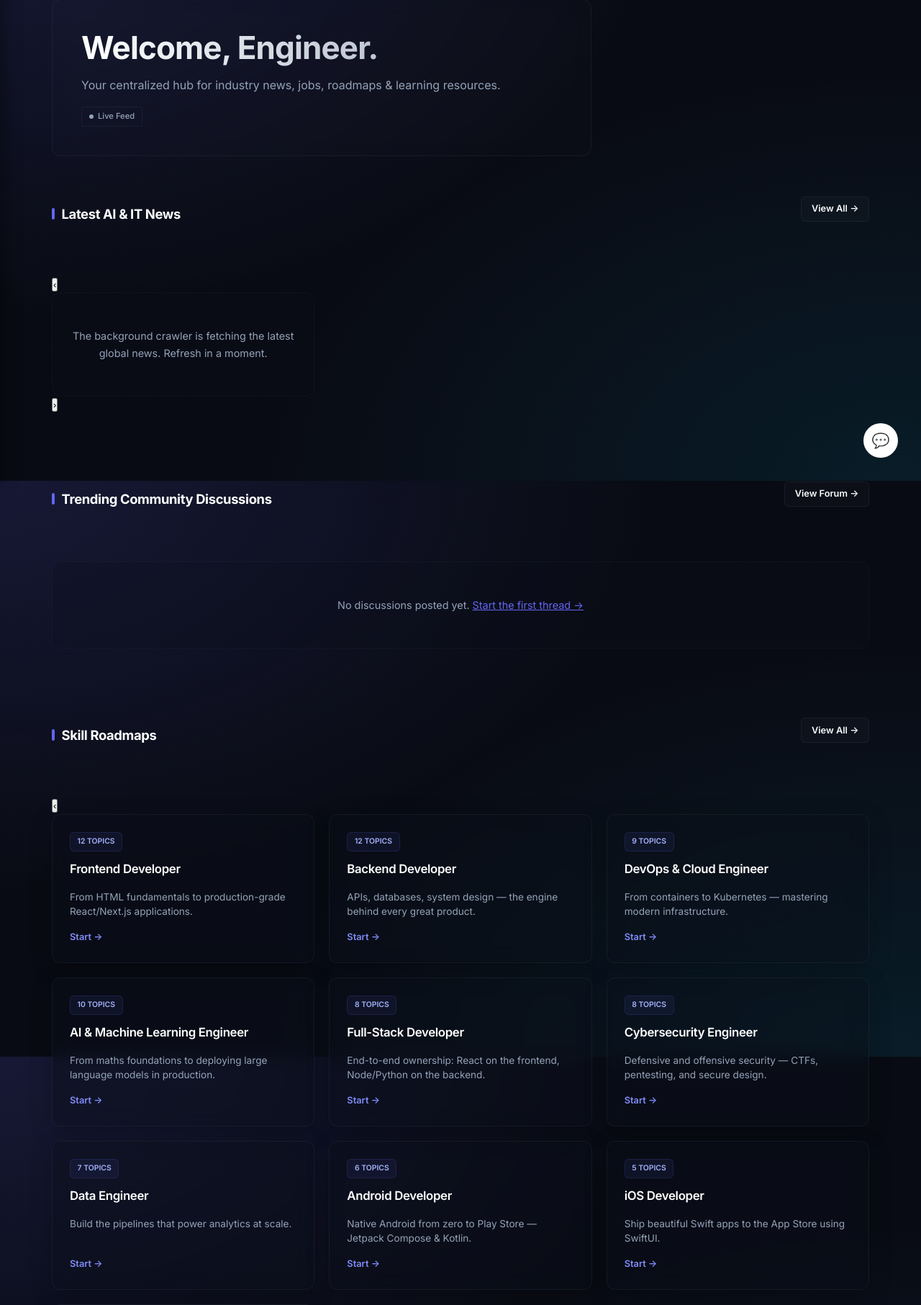
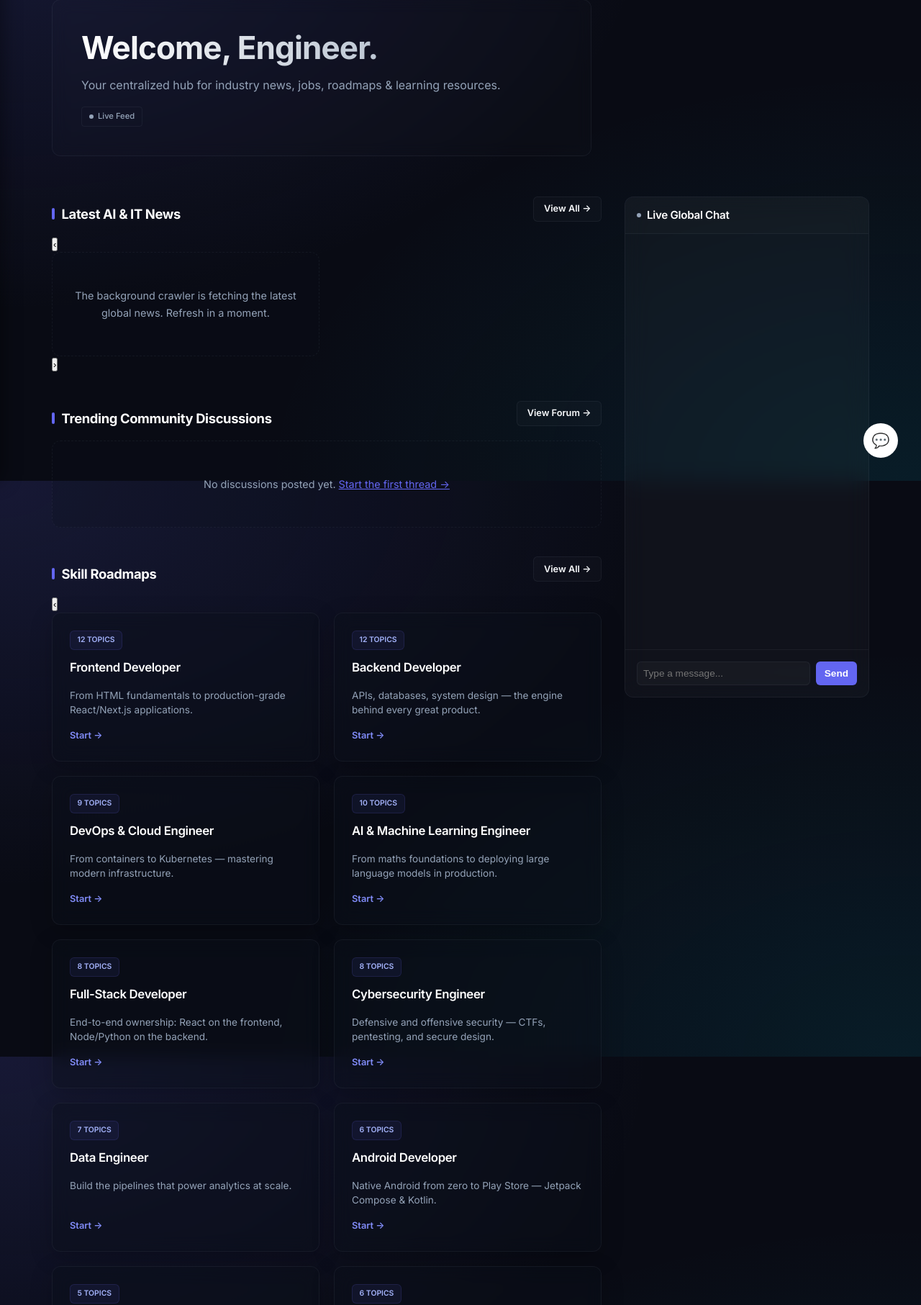
Before and after one commit to daymanandan15-arch/codevertex, a Flask app: page / in a window 1280 px wide. Shown: the part 132-1945 px from the top of the page at 72% size. Run offline with Flask 3, Linux system fonts and the light colour scheme; the visitor is signed in with stand-in values (Sample User, id 1); data comes from the database, SQL or seed files in the repository; data that the repository does not hold is empty; some libraries are stand-ins or nearby versions.

Commit message:
Feature: Premium Dashboard Split Workspace and Live Toast Notifications

```diff
--- a/app/static/css/style.css
+++ b/app/static/css/style.css
@@ -1081,3 +1081,151 @@ a:hover {
     opacity: 1;
     pointer-events: auto;
 }
+
+/* ── Split Workspace Architecture ── */
+.dashboard-layout-split {
+    display: grid;
+    grid-template-columns: 1fr;
+    gap: 2rem;
+    align-items: flex-start;
+}
+
+@media (min-width: 1100px) {
+    .dashboard-layout-split {
+        grid-template-columns: 1fr 340px;
+    }
+}
+
+.dashboard-sidebar {
+    position: sticky;
+    top: 5rem;
+    height: calc(100vh - 6.5rem);
+}
+
+.sidebar-chat-box {
+    background: rgba(255, 255, 255, 0.03);
+    backdrop-filter: blur(16px);
+    -webkit-backdrop-filter: blur(16px);
+    border: 1px solid var(--border);
+    border-radius: 12px;
+    height: 100%;
+    display: flex;
+    flex-direction: column;
+    overflow: hidden;
+}
+
+.sidebar-chat-header {
+    padding: 1rem;
+    border-bottom: 1px solid var(--border);
+    background: rgba(255, 255, 255, 0.01);
+}
+
+.sidebar-chat-header h3 {
+    font-size: 0.95rem;
+    font-weight: 600;
+}
+
+.sidebar-chat-messages {
+    flex: 1;
+    overflow-y: auto;
+    padding: 1rem;
+    display: flex;
+    flex-direction: column;
+    gap: 0.75rem;
+}
+
+.sidebar-chat-input-form {
+    padding: 1rem;
+    border-top: 1px solid var(--border);
+    display: flex;
+    gap: 0.5rem;
+}
+
+.sidebar-chat-input-form input {
+    flex: 1;
+    background: var(--bg-elevated);
+    border: 1px solid var(--border);
+    border-radius: 6px;
+    color: #fff;
+    padding: 0.5rem;
+    font-size: 0.85rem;
+}
+
+.sidebar-chat-input-form .send-btn {
+    background: var(--accent);
+    color: #fff;
+    border: none;
+    border-radius: 6px;
+    padding: 0 0.75rem;
+    font-weight: 600;
+    font-size: 0.85rem;
+    cursor: pointer;
+}
+
+/* ── Mobile Tab Toggles ── */
+.dashboard-tabs {
+    display: none;
+    background: var(--bg-primary);
+    border-bottom: 1px solid var(--border);
+    margin-bottom: 1rem;
+}
+
+@media (max-width: 1099px) {
+    .dashboard-tabs {
+        display: flex;
+        width: 100%;
+    }
+    .dashboard-sidebar {
+        display: none;
+        position: static;
+        height: 500px;
+    }
+    .dashboard-tabs .tab-btn {
+        flex: 1;
+        padding: 0.85rem;
+        background: none;
+        border: none;
+        color: var(--text-muted);
+        font-weight: 600;
+        font-size: 0.9rem;
+        border-bottom: 2px solid transparent;
+        cursor: pointer;
+    }
+    .dashboard-tabs .tab-btn.active {
+        color: #fff;
+        border-bottom-color: var(--accent);
+        background: rgba(255, 255, 255, 0.03);
+    }
+}
+
+/* ── Toast Notifications ── */
+#toast-container {
+    position: fixed;
+    bottom: 2rem;
+    right: 2rem;
+    z-index: 9999;
+    display: flex;
+    flex-direction: column;
+    gap: 0.75rem;
+    pointer-events: none;
+}
+
+.toast-bubble {
+    background: rgba(9, 11, 20, 0.92);
+    backdrop-filter: blur(12px);
+    border: 1px solid var(--border);
+    border-left: 3px solid var(--accent);
+    padding: 0.85rem 1.25rem;
+    border-radius: 8px;
+    color: #f8fafc;
+    font-size: 0.85rem;
+    box-shadow: 0 8px 32px rgba(0, 0, 0, 0.5);
+    transform: translateX(120%);
+    transition: transform 0.3s cubic-bezier(0.175, 0.885, 0.32, 1.275);
+    pointer-events: auto;
+    max-width: 320px;
+}
+
+.toast-bubble.visible {
+    transform: translateX(0);
+}
--- a/app/static/js/main.js
+++ b/app/static/js/main.js
@@ -112,10 +112,17 @@ document.addEventListener('DOMContentLoaded', () => {
 
             socket.on('chat_message', (data) => {
                 appendMessage(data.username, data.msg);
+                if (window.CURRENT_USERNAME && data.username !== window.CURRENT_USERNAME) {
+                    showToast(`💬 @${data.username}: ${data.msg}`);
+                }
                 if (!drawer.classList.contains('open') || convoView.style.display === 'none') {
                     unreadCount++;
                     updateBadge();
                 }
+            });
+
+            socket.on('new_post', (data) => {
+                showToast(`🔥 New Post in r/${data.subreddit}: ${data.title}`, data.url);
             });
 
             socket.on('system_message', (data) => {
@@ -123,6 +130,7 @@ document.addEventListener('DOMContentLoaded', () => {
             });
         }
     }
+
 
     function appendMessage(sender, text) {
         const bubble = document.createElement('div');
@@ -138,7 +146,16 @@ document.addEventListener('DOMContentLoaded', () => {
         bubble.innerHTML = content;
         msgsList.appendChild(bubble);
         msgsList.scrollTop = msgsList.scrollHeight;
+
+        // Dashboard Sidebar Mirror
+        const sidebarMsgs = document.getElementById('sidebar-chat-messages');
+        if (sidebarMsgs) {
+            const sbBubble = bubble.cloneNode(true);
+            sidebarMsgs.appendChild(sbBubble);
+            sidebarMsgs.scrollTop = sidebarMsgs.scrollHeight;
+        }
     }
+
 
     function appendSystemMessage(text) {
         const sys = document.createElement('div');
@@ -149,7 +166,15 @@ document.addEventListener('DOMContentLoaded', () => {
         sys.textContent = text;
         msgsList.appendChild(sys);
         msgsList.scrollTop = msgsList.scrollHeight;
+
+        const sidebarMsgs = document.getElementById('sidebar-chat-messages');
+        if (sidebarMsgs) {
+            const sbSys = sys.cloneNode(true);
+            sidebarMsgs.appendChild(sbSys);
+            sidebarMsgs.scrollTop = sidebarMsgs.scrollHeight;
+        }
     }
+
 
     function openConvo(id) {
         const thread = THREADS.find(t => t.id === id);
@@ -218,4 +243,61 @@ document.addEventListener('DOMContentLoaded', () => {
 
     updateBadge();
 
+    // Auto-init socket socket if Sidebar exists (Dashboard load)
+    const sidebar = document.getElementById('sidebar-chat-messages');
+    if (sidebar) {
+        initSocket();
+    }
+
+    // Toast Alert Helper
+    function showToast(text, url = '#') {
+        const container = document.getElementById('toast-container');
+        if (!container) return;
+
+        const toast = document.createElement('div');
+        toast.className = 'toast-bubble';
+        toast.innerHTML = `<a href="${url}" style="color:inherit; text-decoration:none;">${text}</a>`;
+
+        container.appendChild(toast);
+        setTimeout(() => toast.classList.add('visible'), 100);
+        setTimeout(() => {
+            toast.classList.remove('visible');
+            setTimeout(() => toast.remove(), 300);
+        }, 4500);
+    }
+
+    // Global support for dashboard input
+    window.sendSidebarChat = function(e) {
+        e.preventDefault();
+        const input = document.getElementById('sidebar-chat-input');
+        if (!input) return;
+        const text = input.value.trim();
+        if (!text) return;
+
+        initSocket();
+        const myUsername = window.CURRENT_USERNAME || 'Anonymous';
+        socket.emit('chat_message', { username: myUsername, msg: text });
+        input.value = '';
+    }
+
+    window.switchDashboardTab = function(tab) {
+        const feedCol = document.getElementById('dash-feed-column');
+        const chatCol = document.getElementById('dash-chat-column');
+        const btns = document.querySelectorAll('#dashboard-mobile-tabs .tab-btn');
+
+        if (!feedCol || !chatCol) return;
+
+        if (tab === 'feed') {
+            feedCol.style.display = 'block';
+            chatCol.style.display = 'none';
+            btns[0].classList.add('active');
+            btns[1].classList.remove('active');
+        } else {
+            feedCol.style.display = 'none';
+            chatCol.style.display = 'block';
+            btns[0].classList.remove('active');
+            btns[1].classList.add('active');
+        }
+    }
+
 });
--- a/app/templates/base.html
+++ b/app/templates/base.html
@@ -137,10 +137,14 @@
     </div>
 
     <script src="https://cdn.socket.io/4.6.0/socket.io.min.js"></script>
+    <!-- Live Toast Notification Anchor Container -->
+    <div id="toast-container"></div>
+
     <script>
         window.CURRENT_USERNAME = "{{ current_user.username if current_user.is_authenticated else '' }}";
     </script>
     <script src="{{ url_for('static', filename='js/main.js') }}"></script>
 </body>
 
+
 </html>
--- a/app/templates/index.html
+++ b/app/templates/index.html
@@ -10,7 +10,15 @@
     </div>
 </header>
 
-<div class="dashboard-grid">
+<!-- Mobile Toggle Tabs (Engagement Switcher) -->
+<div class="dashboard-tabs" id="dashboard-mobile-tabs">
+    <button class="tab-btn active" onclick="switchDashboardTab('feed')">🟢 Feed</button>
+    <button class="tab-btn" onclick="switchDashboardTab('chat')">💬 Live Chat</button>
+</div>
+
+<div class="dashboard-layout-split">
+    <!-- ── Main Feed Column (70%) ── -->
+    <div class="dashboard-main-column" id="dash-feed-column">
 
         <!-- ── NEWS ── -->
         <div class="section-header">
@@ -41,7 +49,7 @@
             <a href="{{ url_for('views.community_index') }}" class="view-all">View Forum &rarr;</a>
         </div>
 
-    <div class="card-list" style="grid-template-columns: repeat(auto-fill, minmax(260px, 1fr));">
+        <div class="card-list" style="grid-template-columns: repeat(auto-fill, minmax(240px, 1fr));">
             {% for post in posts %}
             <article class="card">
                 <div class="card-meta">
@@ -62,7 +70,6 @@
         </div>
 
         <!-- ── ROADMAPS ── -->
-
         <div class="section-header" style="margin-top:2.5rem;">
             <h2>Skill Roadmaps</h2>
             <a href="{{ url_for('views.roadmaps_index') }}" class="view-all">View All &rarr;</a>
@@ -85,7 +92,6 @@
             </div>
             <button class="slider-btn next-btn" aria-label="Scroll right">&rsaquo;</button>
         </div>
-
 
         <!-- ── JOBS ── -->
         <div class="section-header" style="margin-top:2.5rem;">
@@ -110,5 +116,32 @@
             <button class="slider-btn next-btn" aria-label="Scroll right">&rsaquo;</button>
         </div>
 
-</div><!-- /.dashboard-grid -->
+    </div><!-- /.dashboard-main-column -->
+
+    <!-- ── Right Sidebar Column (30%) ── -->
+    <aside class="dashboard-sidebar" id="dash-chat-column">
+        <div class="sidebar-chat-box">
+            <div class="sidebar-chat-header">
+                <div style="display:flex; align-items:center; gap:0.5rem;">
+                    <span class="pulse-dot"></span>
+                    <h3>Live Global Chat</h3>
+                </div>
+            </div>
+            <div class="sidebar-chat-messages" id="sidebar-chat-messages">
+                <!-- Messages populated via JS -->
+            </div>
+            {% if current_user.is_authenticated %}
+            <form class="sidebar-chat-input-form" onsubmit="window.sendSidebarChat(event)">
+                <input type="text" id="sidebar-chat-input" placeholder="Type a message..." maxlength="200" autocomplete="off">
+                <button type="submit" class="send-btn">Send</button>
+            </form>
+            {% else %}
+            <div style="padding: 1rem; text-align: center; border-top: 1px solid var(--border); font-size: 0.85rem; color: var(--text-muted);">
+                <a href="{{ url_for('views.login') }}" style="color: var(--accent); font-weight: 500;">Log In</a> to join the live chat channel.
+            </div>
+            {% endif %}
+        </div>
+    </aside>
+
+</div><!-- /.dashboard-layout-split -->
 {% endblock %}
--- a/app/views.py
+++ b/app/views.py
@@ -3,7 +3,7 @@ from flask_login import login_user, logout_user, current_user, login_required
 from urllib.parse import urlparse
 from sqlalchemy import desc
 
-from app.extensions import db
+from app.extensions import db, socketio
 from app.models.news import NewsItem
 from app.models.job import JobListing
 from app.models.roadmap import Roadmap, RoadmapNode, UserProgress
@@ -214,6 +214,18 @@ def community_create_post():
         # +5 RP for creating a post
         current_user.reputation = (current_user.reputation or 0) + 5
         db.session.commit()
+
+        # Broadcast socket notification for new post
+        try:
+            socketio.emit('new_post', {
+                'title': post.title,
+                'author': current_user.username,
+                'subreddit': post.subreddit.name if post.subreddit else 'General',
+                'url': url_for('views.community_post_detail', post_id=post.id)
+            })
+        except Exception as e:
+            print(f"Socket emit failed: {e}")
+
         if bounty_val > 0:
             flash(f'Post created successfully with a {bounty_val} RP Bounty! ✨', 'success')
         else:
```
Lines whose indentation alone changed are shown as unchanged.
